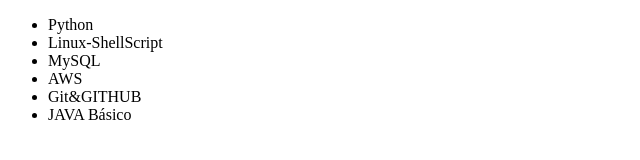
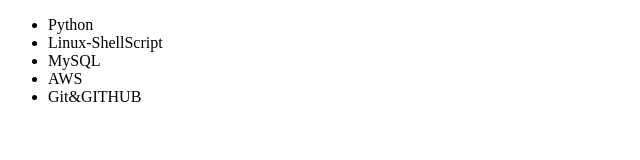
Before and after one commit to coderdiego/alura-git, a plain HTML site: page index.html in a window 1280 px wide. Shown: the full height of the page, 0-640 px from the left. Drawn offline with Linux system fonts and the light colour scheme.

Commit message:
salvando modificações acho que do pull ahhahahaha

```diff
--- a/index.html
+++ b/index.html
@@ -12,7 +12,6 @@
         <li>MySQL</li>
         <li>AWS</li>
         <li>Git&GITHUB</li>
-        <li>JAVA Básico</li>
     </ul>
 </body>
 </html>
```
